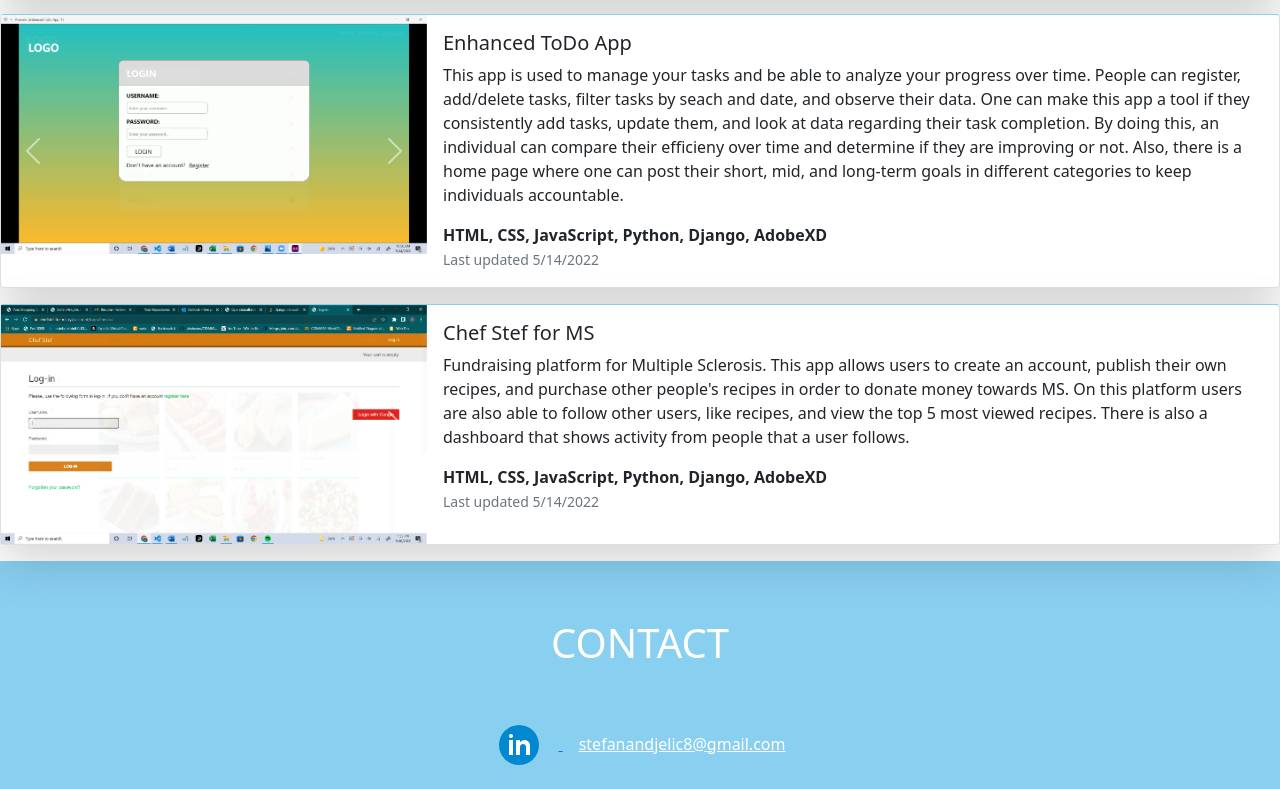
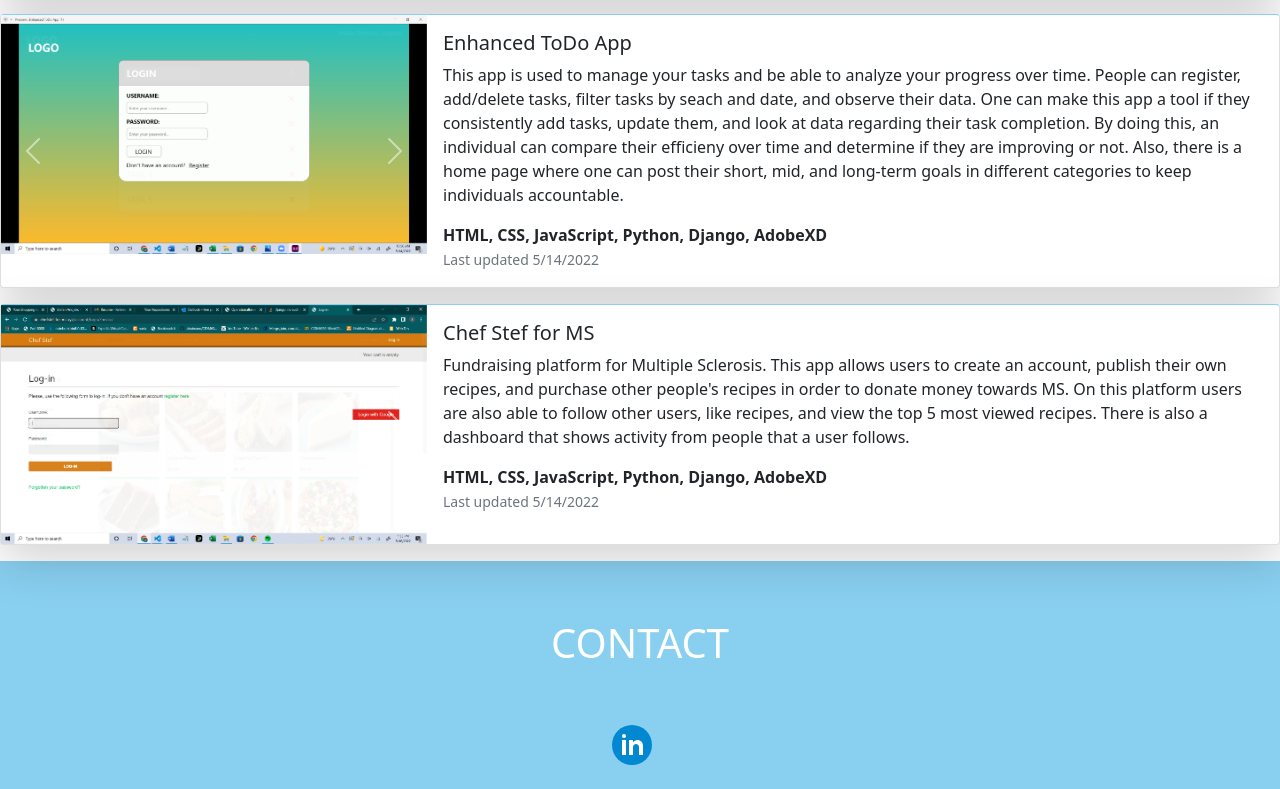
Before and after one commit to Stefan-Andjelic/Landing-Page, a plain HTML site: page index.html in a window 1280 px wide. Shown: the part 1312-2101 px from the top of the page. Drawn offline with nearby package versions, Linux system fonts and the light colour scheme.

Commit message:
commented out email

```diff
--- a/index.html
+++ b/index.html
@@ -218,7 +218,7 @@
               <a href="https://linkedin.com/in/stefan-andjelic" target="_blank">
                 <img src="img/linkedin2.svg" alt="" class="me-3">
               </a>
-              <a class="text-white ms-3" href="#">stefanandjelic8@gmail.com</a>
+              <!-- <a class="text-white ms-3" href="#">stefanandjelic8@gmail.com</a> -->
             </div>
             <!-- Copyright -->
           </footer>
```
